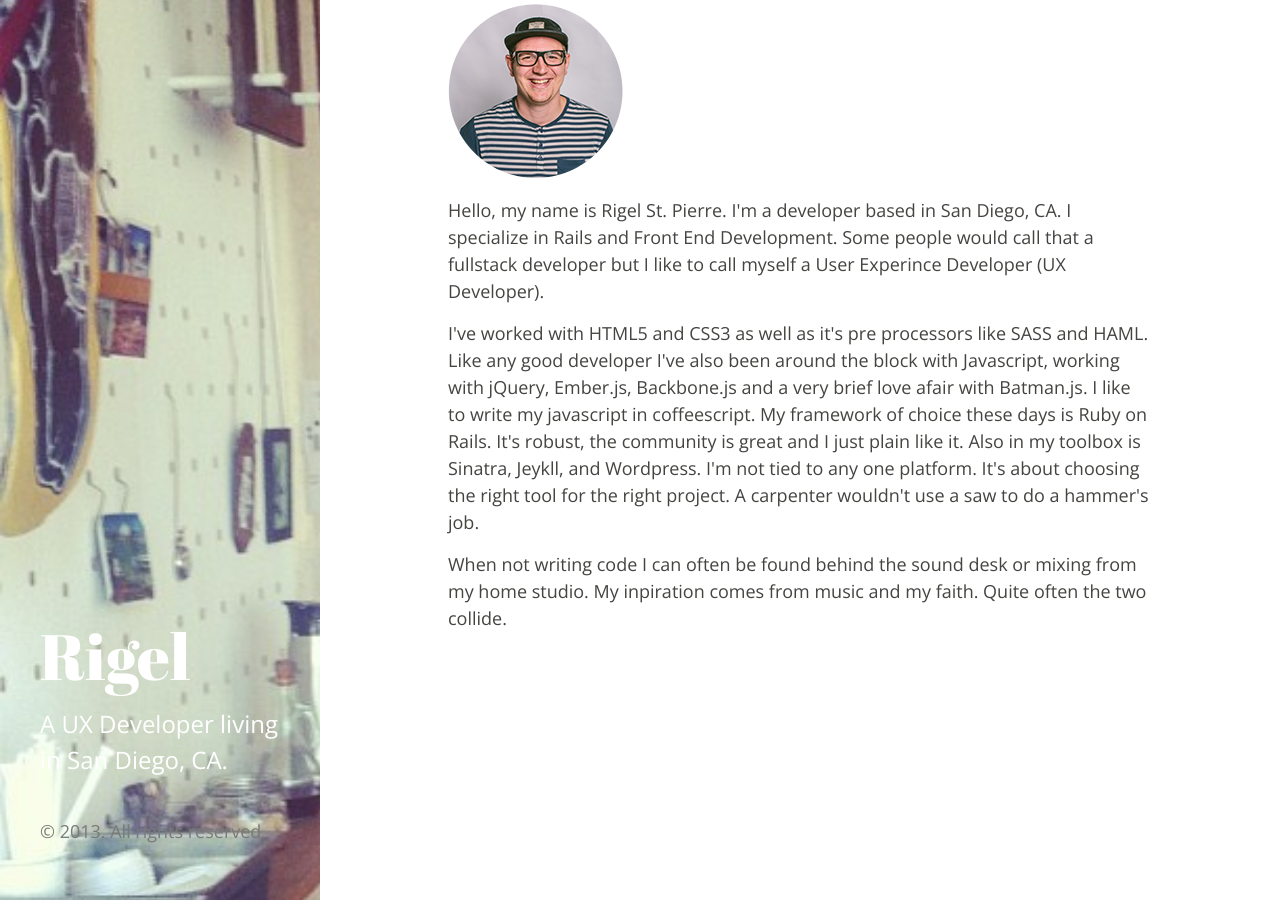
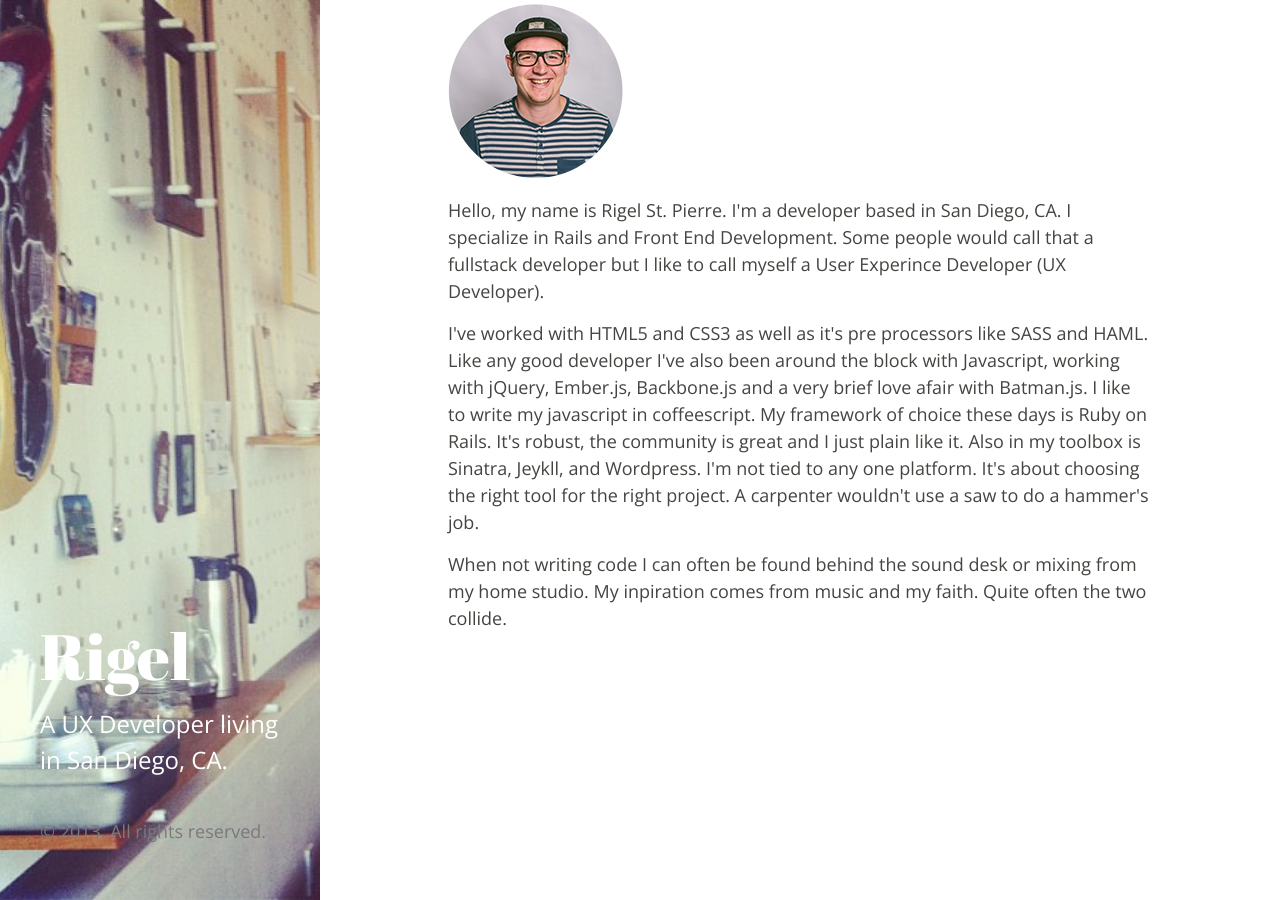
Before and after one commit to rigelstpierre/rigel, a Jekyll site: the page built from about/index.html, in a window 1280 px wide. Built offline with Jekyll 4.4.1, drawn with Linux system fonts in a browser that asks for light colours; Markdown is read by kramdown in place of the engine named in the settings.

Commit message:
further sidebar changes

```diff
--- a/public/css/hyde.css
+++ b/public/css/hyde.css
@@ -185,7 +185,7 @@ a:hover {
 /* Header */
 .masthead {
   color: #fff;
-  background: url('/images/sidebar.jpg') no-repeat center center fixed;
+  background: url('/images/sidebar.jpg') no-repeat -10px center;
   -webkit-background-size: cover;
   -moz-background-size: cover;
   -o-background-size: cover;
```
